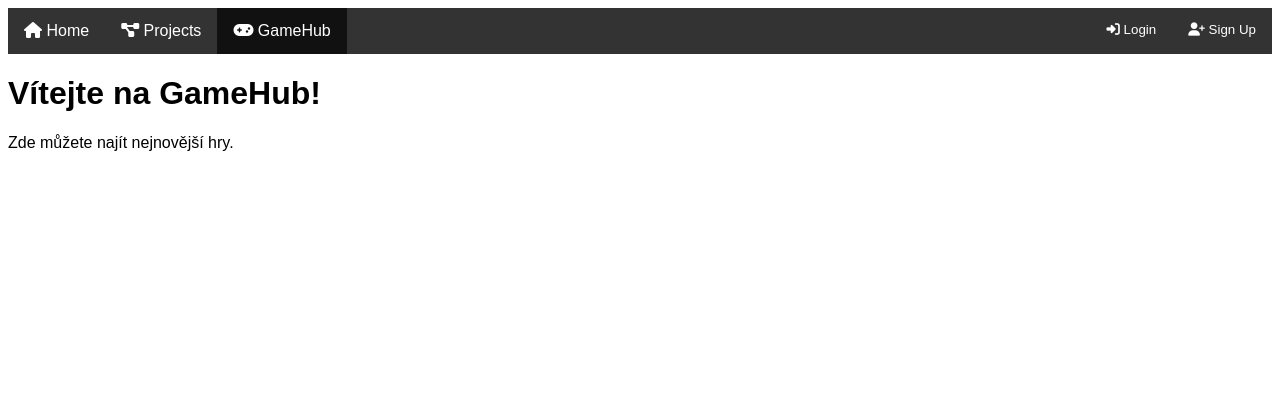
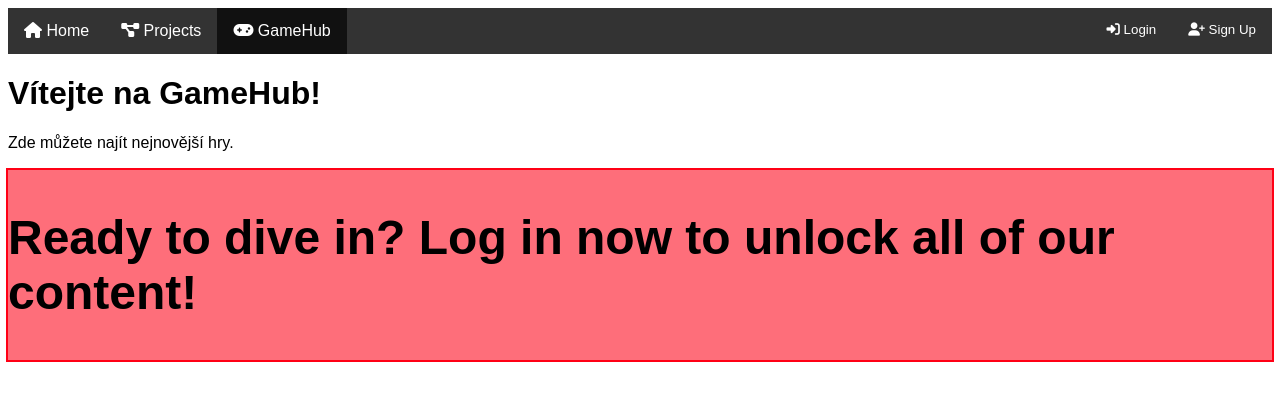
Before and after one commit to pascaljura/alba-rosa.cz, a PHP site: page /games/ in a window 1280 px wide. Shown: the top 401 px of the page. Run offline with PHP 8.4, Linux system fonts and the light colour scheme; some libraries are stand-ins or nearby versions.

Commit message:
Oprava chyby při registraci

```diff
--- a/games/index.php
+++ b/games/index.php
@@ -104,6 +104,9 @@ if (isset($_SESSION['user_id'])) {
     </form>
     <button onclick="signup()" class='svitch'>Sign Up</button>
   </div>
+  <div class="nolog" id="nolog">
+    <h2> Ready to dive in? Log in now to unlock all of our content! </h2>
+  </div>
 
   <!-- Přidat skripty nebo odkazy na skripty pro funkcionalitu -->
   <script src="../assets/script.js"></script>
--- a/login.php
+++ b/login.php
@@ -18,6 +18,7 @@ if ($_SERVER["REQUEST_METHOD"] == "POST") {
             $_SESSION['username'] = $row['username'];
             echo "success";
             header("Location: index.php");
+            exit();
         } else {
             echo "Invalid password";
         }
--- a/projects/index.php
+++ b/projects/index.php
@@ -104,6 +104,9 @@ if (isset($_SESSION['user_id'])) {
     </form>
     <button onclick="signup()" class='svitch'>Sign Up</button>
   </div>
+  <div class="nolog" id="nolog">
+    <h2> Ready to dive in? Log in now to unlock all of our content! </h2>
+  </div>
 
   <!-- Přidat skripty nebo odkazy na skripty pro funkcionalitu -->
   <script src="../assets/script.js"></script>
--- a/sign-up.php
+++ b/sign-up.php
@@ -18,6 +18,8 @@ if ($_SERVER["REQUEST_METHOD"] == "POST") {
 
         if ($conn->query($insertPurpixQuery) === TRUE) {
             echo "success";
+            header("Location: index.php");
+            exit();
         } else {
             echo "Error inserting data into 'purpix' table: " . $conn->error;
         }
```
